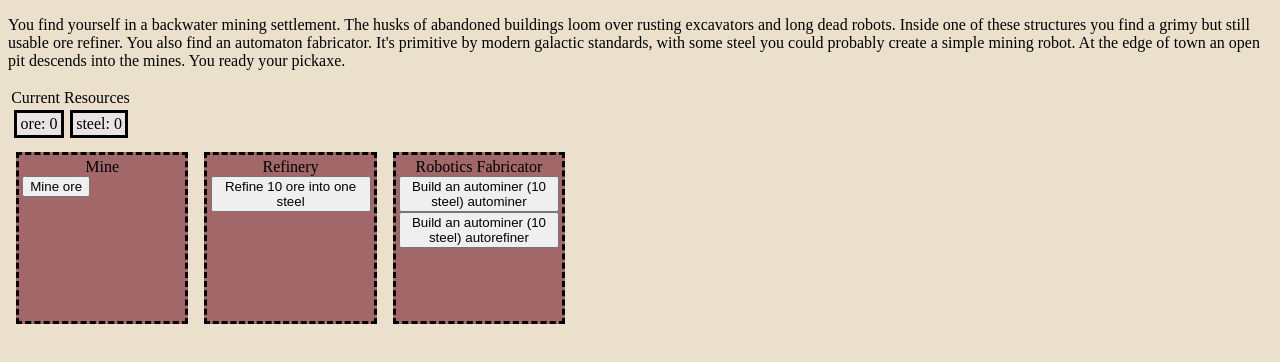
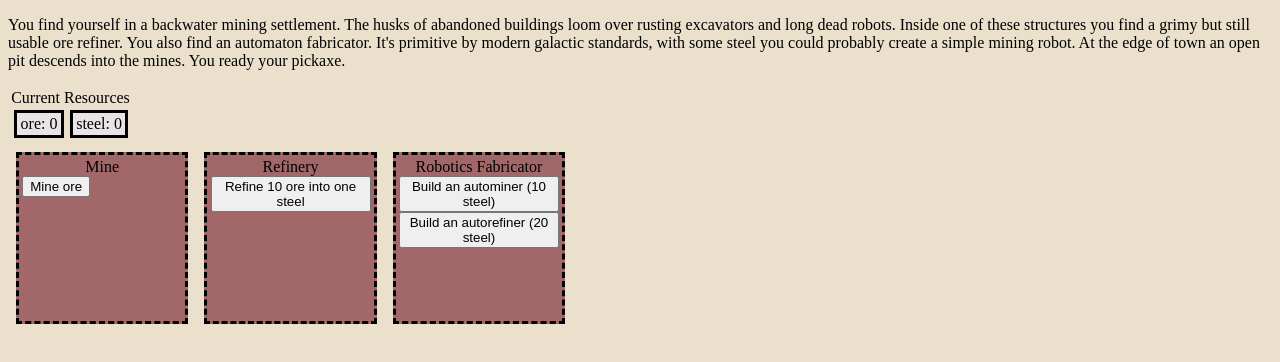
Before and after one commit to michaelwhittemore/vue-clicker-game, a Vue app: page / in a window 1280 px wide. Shown: the top 362 px of the page. Built offline with nearby package versions, Linux system fonts and the light colour scheme.

Commit message:
adding better type checking

```diff
--- a/src/components/BuyAutomaton.vue
+++ b/src/components/BuyAutomaton.vue
@@ -1,15 +1,28 @@
 <script setup lang="ts">
 import { stateStorage } from '@/typescript/stateStorage';
-import type { validAutomatons } from '@/typescript/gameTypes';
-// Maybe we don't need to pass in anything other than the type?
-// Can do the logic here
+import type { ValidAutomatons, ValidResources } from '@/typescript/gameTypes';
+
 // Conditionally render (I need to figure out when we can display them)
 const props = defineProps<{
-    automatonType: validAutomatons,
+    automatonType: ValidAutomatons,
 }>()
+let costResource: ValidResources;
+let costQuantity: Number;
+switch (props.automatonType){
+    case 'autominer':
+        costResource = 'steel';
+        costQuantity = 10;
+        break;
+    case 'autorefiner':
+        costResource = 'steel';
+        costQuantity = 20;
+        break;
+    default:
+        console.error('Unknown automatonType')
+        break;
+}
 const onClickHandler = () => {
     // need to check if we have enough resources
-    // Eventually we will have some object with data on prices are requirements
     if (stateStorage.resources.steel < 10) {
         console.warn('This should be a warning somewhere')
 
@@ -20,7 +33,7 @@ const onClickHandler = () => {
 </script>
 
 <template>
-    <button @click="onClickHandler"> Build an autominer (10 steel) {{ automatonType }}</button>
+    <button @click="onClickHandler"> Build an {{ automatonType }} ({{ costQuantity }} {{ costResource }})</button>
 
 </template>
 
--- a/src/typescript/gameTypes.ts
+++ b/src/typescript/gameTypes.ts
@@ -1,3 +1,4 @@
 // Might want to rename this file
-export type validAutomatons = 'autominer' | 'autorefiner';
+export type ValidAutomatons = 'autominer' | 'autorefiner';
+export type ValidResources = 'ore' | 'steel';
 // need resource types
```
Also changed, not shown: 1 other file (tests, documents, lock files or other folders).
